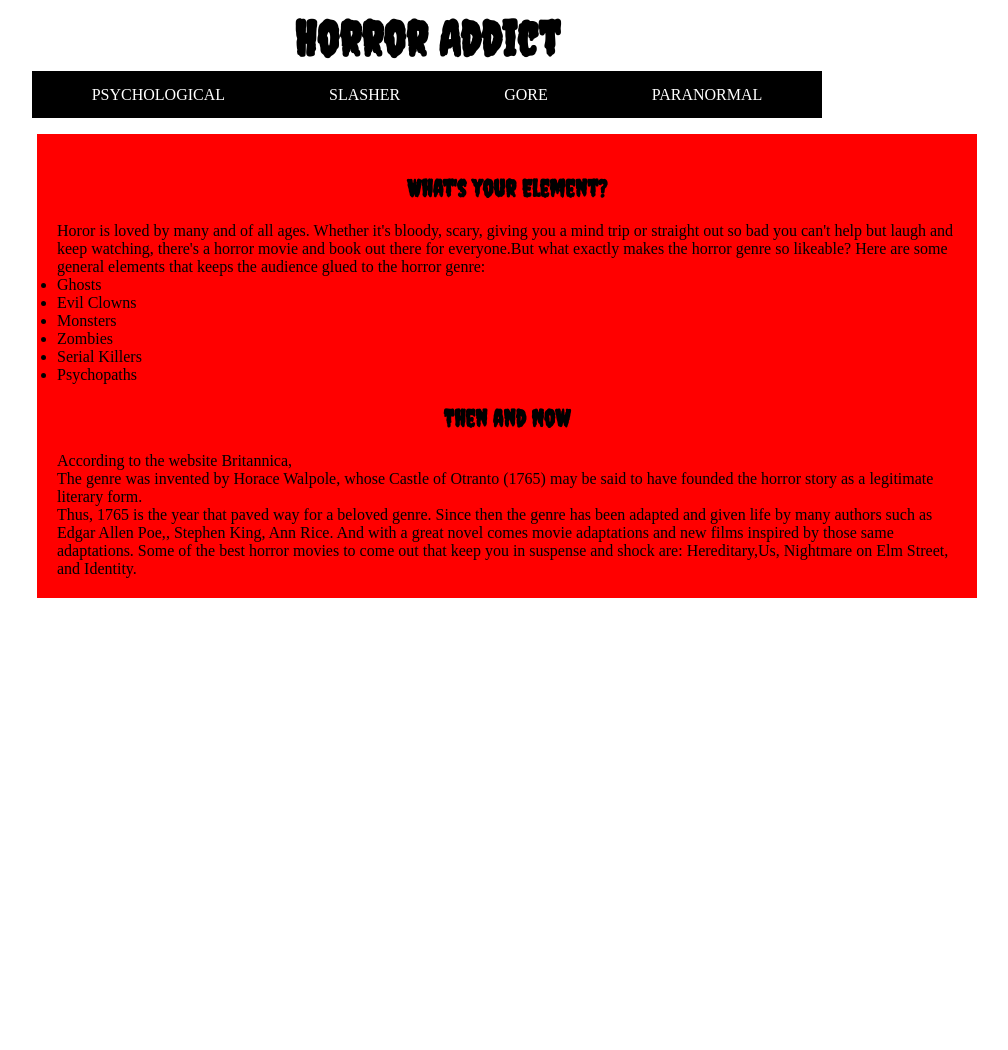
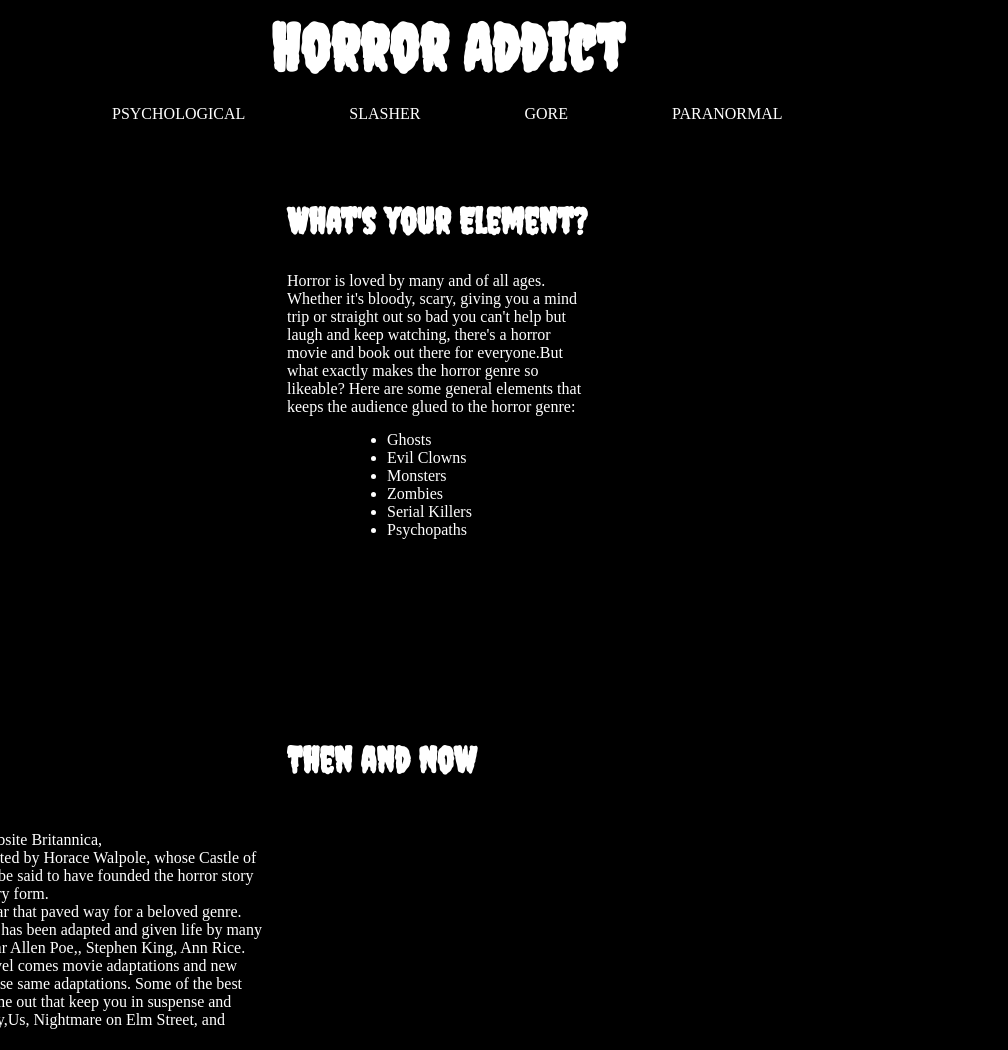
Before and after one commit to kimberlymojica/CSS-Positioning, a plain HTML site: page index.html in a window 1280 px wide. Shown: the whole page, without its empty margins (213-1221 px from the left). Before the commit the page ends 800 px from the top, so only its background shows below. Drawn offline with Linux system fonts and the light colour scheme.

Commit message:
Revised heading and text location

```diff
--- a/css/style.css
+++ b/css/styles.css
@@ -5,19 +5,29 @@ Universal Styling
 margin: 0;
 padding: 0;
 border: 0;
+max-width: 1800px;
+}
+
+.page{
+  background-color: black;
+  height: 1200px;
 }
 h1{
   font-family: 'Creepster', cursive;
-  font-size: 48px;
+  font-size: 64px;
   text-align: center;
   padding: 10px 0 20px 0;
+  color: white;
 }
 
 /*===================================
 Header Styling
 =================================*/
 header{
+margin: 0 0 0 275px;
 text-align: center;
+position: fixed;
+z-index: 99999;
 }
 
 header nav li{
@@ -34,19 +44,42 @@ header nav a{
 }
 
 header nav li a:hover{
-  color: green;
+  color: red;
 }
+
 /*===================================
- Styling
+pennywise Styling
+
+
 =================================*/
-.container{
-  margin: 30px 0 0 250px;
-  max-width: 900px;
-  background-color: red;
-  padding: 20px;
+
+/*===================================
+Body Styling
+
+
+=================================*/
+h2{
+  font-family: 'Creepster',cursive;
+  color: white;
+  padding: 200px 0 0 500px;
+  font-size: 36px;
 }
-h2{
-  text-align: center;
-  padding: 20px;
-  font-family: 'Creepster', cursive;
+
+.element{
+  color: white;
+  width: 300px;
+  margin: 30px 0px 15px 500px;
 }
+
+.list{
+  color: white;
+  margin: 0 0 0 600px;
+}
+
+.origin{
+  color: white;
+  width: 400px;
+  float: left;
+  margin: 50px 80px;
+
+}
--- a/index.html
+++ b/index.html
@@ -3,7 +3,7 @@
   <head>
     <meta charset="utf-8">
     <title>Horror addict</title>
-    <link rel="stylesheet" type="text/css" href="css/style.css">
+    <link rel="stylesheet" type="text/css" href="css/styles.css">
 
     <link rel="preconnect" href="https://fonts.gstatic.com">
 <link href="https://fonts.googleapis.com/css2?family=Creepster&display=swap" rel="stylesheet">
@@ -24,12 +24,13 @@
     </header>
 
     <main>
+      <div class="page">
+    <h2>What's your Element?</h2>
+      <section class="element">
+    <p>Horror is loved by many and of all ages. Whether it's bloody, scary, giving you a mind trip or straight out so bad you can't help but laugh and keep watching, there's a horror movie and book out there for everyone.But what exactly makes the horror genre so likeable? Here are some general elements that keeps the audience glued to the horror genre: </p>
+  </section>
 
-    <div class="container">
-    <section id="home" class="element">
-    <h2>What's your Element?</h2>
-
-    <p>Horor is loved by many and of all ages. Whether it's bloody, scary, giving you a mind trip or straight out so bad you can't help but laugh and keep watching, there's a horror movie and book out there for everyone.But what exactly makes the horror genre so likeable? Here are some general elements that keeps the audience glued to the horror genre: </p>
+  <section class="list">
     <ul>
       <li>Ghosts</li>
       <li>Evil Clowns</li>
@@ -40,15 +41,19 @@
     </ul>
   </section>
 
-  <section class="origin">
+  <section>
     <h2>Then and Now</h2>
+<section class="origin">
+  <p>
     According to the website Britannica,
+
     <blockquote cite="https://www.britannica.com/art/horror-story">
       <p>
       The genre was invented by Horace Walpole, whose Castle of Otranto (1765) may be said to have founded the horror story as a legitimate literary form.</p>
     </blockquote>
     <p>Thus, 1765 is the year that paved way for a beloved genre. Since then the genre has been adapted and given life by many authors such as <span class="author">Edgar Allen Poe,</span>, <span class="author">Stephen King</span>, <span class="author">Ann Rice</span>. And with a great novel comes movie adaptations and new films inspired by those same adaptations. Some of the best horror movies to come out that keep you in suspense and shock are: Hereditary,Us, Nightmare on Elm Street, and Identity. </p>
   </section>
+
 </div>
 </main>
 </body>
```
Also changed, not shown: images/purge.jpg (renamed from image/purge.jpg), 4 other files.
